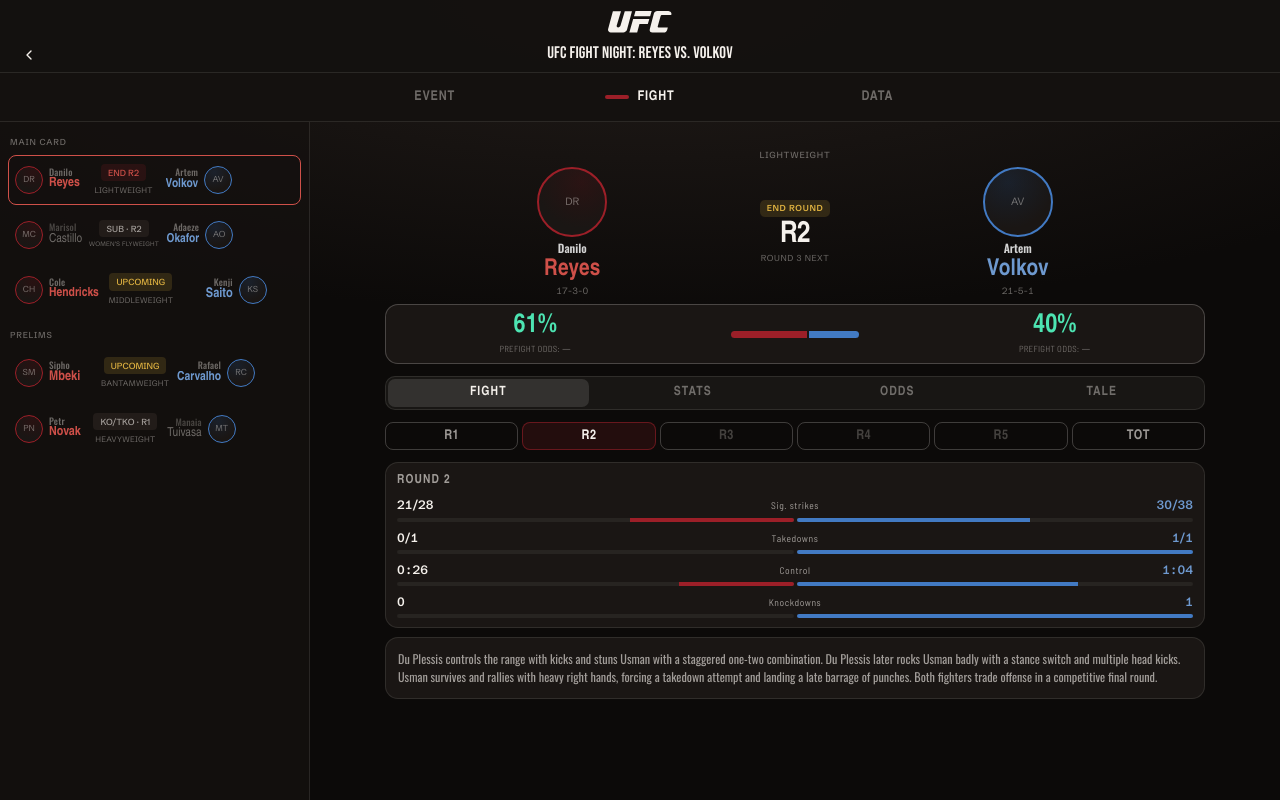
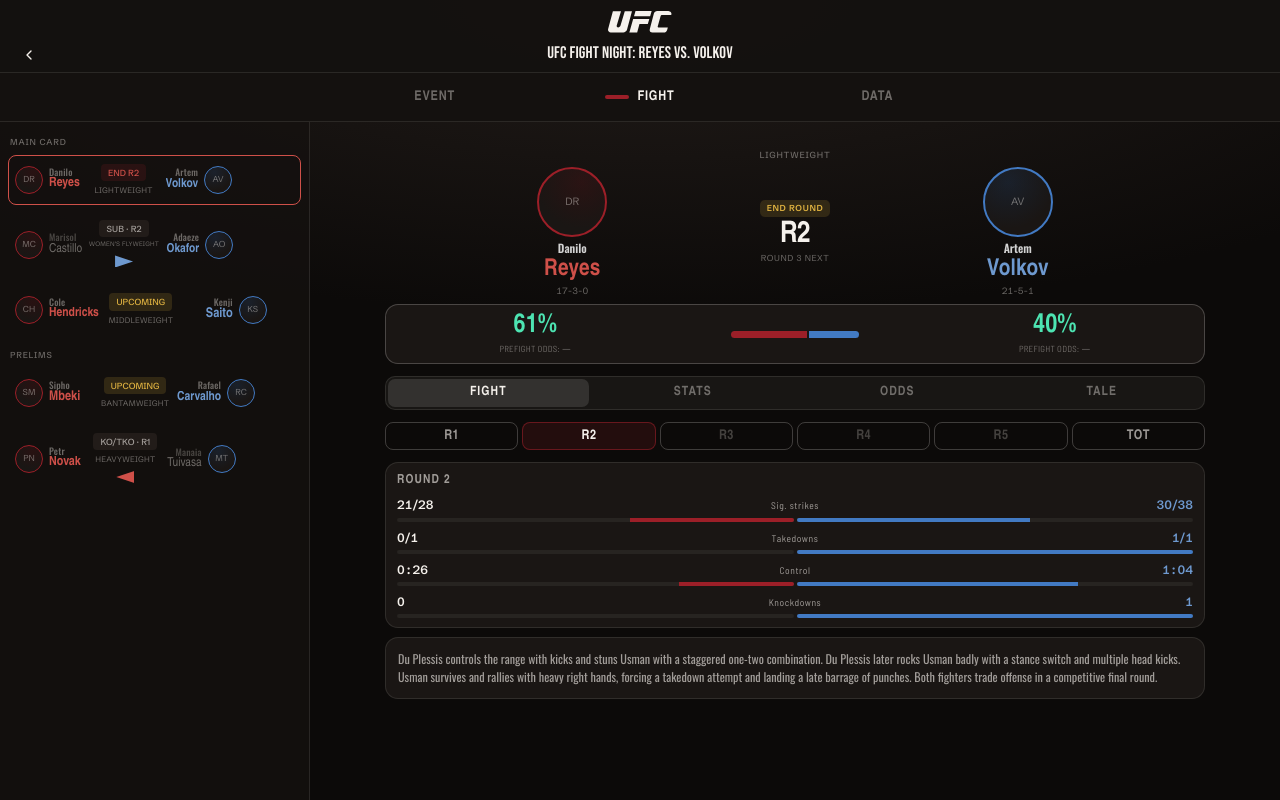
Before and after one commit to samayms/ufc-app, a React (Vite) app: page / in a window 1280 px wide. Built offline with nearby package versions, Linux system fonts and the light colour scheme; no server answers; a web font is replaced by a local one.

Commit message:
Show winner arrows on completed card rows

```diff
--- a/src/ui/CardRail.tsx
+++ b/src/ui/CardRail.tsx
@@ -66,17 +66,18 @@
                   }}
                   redIsLoser={winner === "blue"}
                   blueIsLoser={winner === "red"}
+                  winnerCorner={winner === "red" || winner === "blue" ? winner : undefined}
                   isLive={
                     bout.status === "in-round" || bout.status === "between-rounds"
                   }
                   center={
-                    <span className="event-card-center">
+                    <>
                       <StatusChip bout={bout} />
                       <FitText
                         className="event-card-center-weight"
                         text={WEIGHT_LABEL[bout.weightClass] ?? ""}
                       />
-                    </span>
+                    </>
                   }
                 />
               );
--- a/src/ui/MatchupCard.tsx
+++ b/src/ui/MatchupCard.tsx
@@ -202,6 +202,7 @@
   blue,
   redIsLoser,
   blueIsLoser,
+  winnerCorner,
   center,
   isLive,
   isSelected,
@@ -212,6 +213,8 @@
   blue: MatchupFighterEntry | undefined;
   redIsLoser?: boolean;
   blueIsLoser?: boolean;
+  /** A completed bout's winner, rendered with the same corner arrow as BoutHeader. */
+  winnerCorner?: "red" | "blue";
   center: ReactNode;
   isLive?: boolean;
   isSelected: boolean;
@@ -227,7 +230,16 @@
       {header && <div className="event-card-header">{header}</div>}
       <div className="event-card-matchup">
         <MatchupFighter fighter={red} corner="red" isLoser={redIsLoser} />
-        {center}
+        <span className="event-card-center">
+          {center}
+          {winnerCorner && (
+            <span
+              className={`tot-winner-arrow tot-winner-arrow-${winnerCorner} event-card-winner-arrow`}
+              role="img"
+              aria-label={`${winnerCorner === "red" ? (red?.name ?? "Red corner") : (blue?.name ?? "Blue corner")} won`}
+            />
+          )}
+        </span>
         <MatchupFighter fighter={blue} corner="blue" isLoser={blueIsLoser} />
       </div>
     </button>
--- a/src/ui/ScheduledCardRail.tsx
+++ b/src/ui/ScheduledCardRail.tsx
@@ -67,11 +67,12 @@
                 blue={{ name: fight.blue.name, photoUrl: fight.blue.headshotUrl }}
                 redIsLoser={winner === "blue"}
                 blueIsLoser={winner === "red"}
+                winnerCorner={winner === "red" || winner === "blue" ? winner : undefined}
                 isLive={
                   fight.status === "in-round" || fight.status === "between-rounds"
                 }
                 center={
-                  <span className="event-card-center">
+                  <>
                     <FightStatusChip fight={fight} />
                     {fight.weightClassLabel && (
                       <FitText
@@ -79,7 +80,7 @@
                         text={fight.weightClassLabel}
                       />
                     )}
-                  </span>
+                  </>
                 }
               />
             );
--- a/src/ui/newComponents.css
+++ b/src/ui/newComponents.css
@@ -180,6 +180,13 @@
   gap: 3px;
 }
 
+.event-card-winner-arrow {
+  flex: none;
+  width: 14px;
+  height: 9px;
+  margin: 1px 0 0;
+}
+
 .event-card-center-weight {
   /* A target width, not a hard clip — FitText shrinks the font to fit this
      when it can without going unreadably small, but never truncates. On the
```
Also changed, not shown: 1 other file (tests, documents, lock files or other folders).
